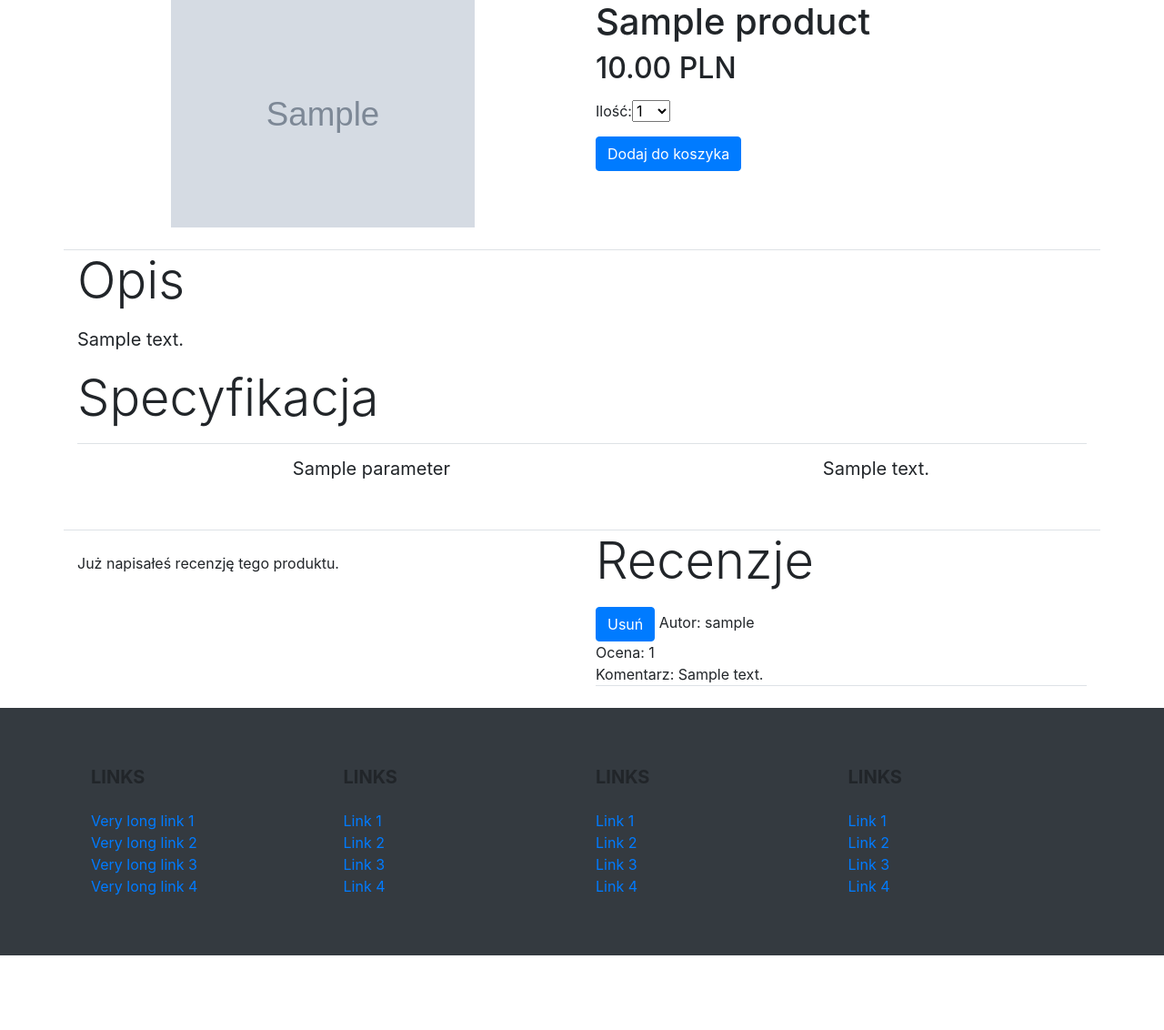
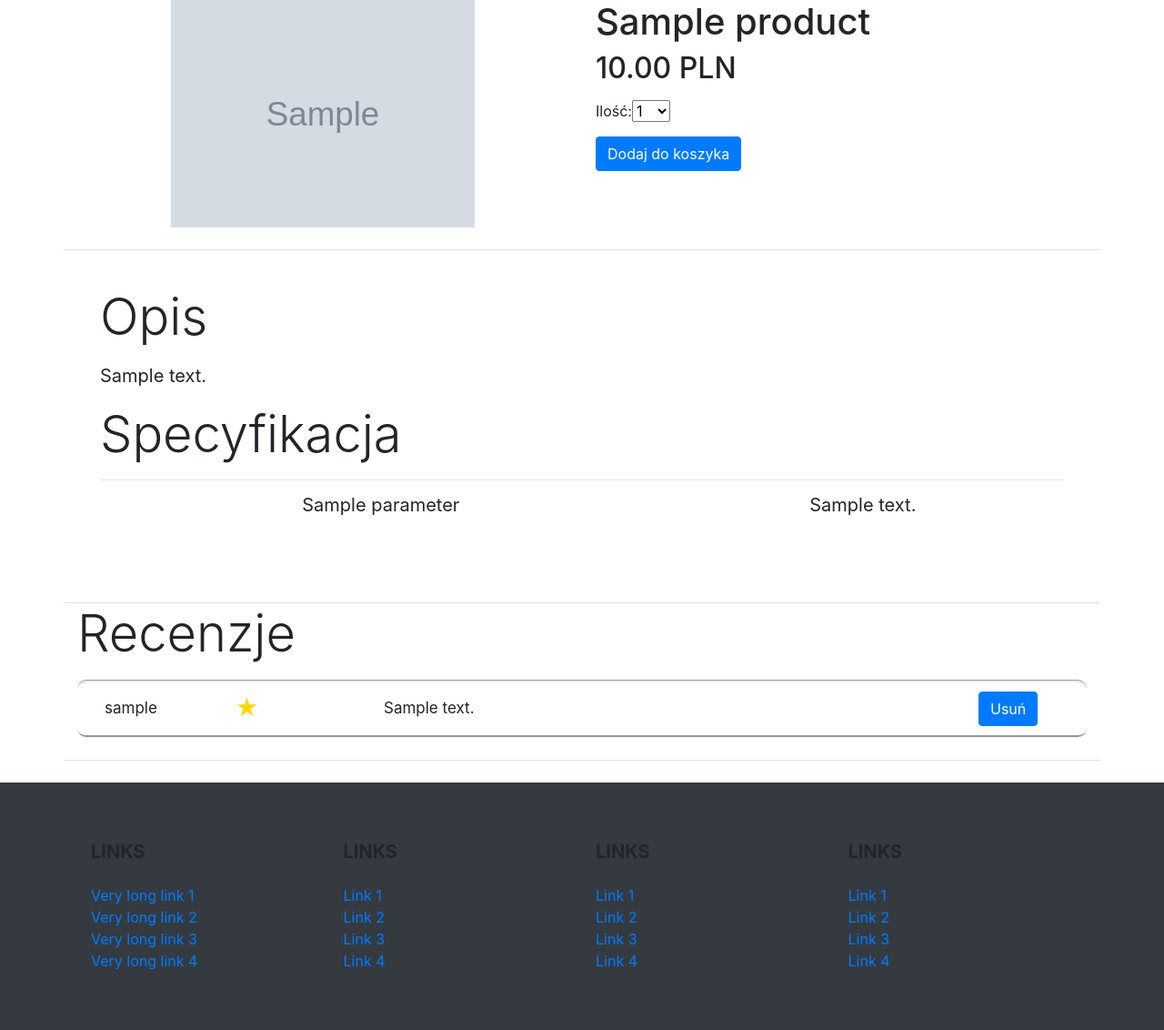
Before and after one commit to urszulasologub/webshop, a Django app: page /1/sample/ in a window 1280 px wide. Shown: the part 86-1218 px from the top of the page at 91% size. Before the commit the page ends 1136 px from the top, so only its background shows below. Run offline with Django 3.2, Linux system fonts and the light colour scheme; a user stored in the database is signed in; tables that the repository leaves empty hold one stand-in row (values such as "Sample post"); grey boxes marked "Sample" are stand-in pictures; parts of the project's set-up code (start-up, migrations or seed data) failed here and were passed over; some libraries are stand-ins or nearby versions.

Commit message:
Revievs added

```diff
--- a/webshop/shop/templates/shop/product/detail.html
+++ b/webshop/shop/templates/shop/product/detail.html
@@ -8,28 +8,88 @@
 {% block content %}
 
 <style>
-	  .img-fluid
-	  {
+	.img-fluid {
 		max-width: 100%;
 		height: 250px;
 	}
 
-	  #rozmiar-tekstu{
+	#rozmiar-tekstu {
 		font-size: 20px;
+
+	}
+
+	#autor {
+
+		font-size: 17px;
+		border-radius: 15px;
+		width: 20%;
+		max-width: 15%;
+		padding-left: 20px;
+
+	}
+
+	#ocena {
+
+		font-size: 25px;
+		border-radius: 15px;
+		color: gold;
+		width: 20%;
+		max-width: 15%;
+	}
+
+	#komentarz {
+
+		padding-right: 25px;
+		font-size: 17px;
+		border-radius: 15px;
+		width: 60%;
+	}
+
+
+	#recenzja {
+
+		padding: 10px;
+		border-radius: 10px;
+		display: flex;
+		/*justify-content: center; */
+		align-items: center;
+		/*
+		border-right-style: groove;
+		border-left-style: groove;
+		*/
+		border-top-style: groove;
+		border-bottom-style: groove;
+	}
+
+	#specyfikacja {
+		padding: 40px;
 	}
 
 	@media (max-width: 991px) {
-		.img-fluid
-		{
+		.img-fluid {
 			max-width: 100%;
 			height: 200px;
 		}
 
-		#foto
-		{
-			text-align: center!important;
+		#foto {
+			text-align: center !important;
 		}
 
+		#recenzja {
+			padding: 10px;
+			display: block;
+			border-radius: 10px;
+			align-items: center;
+			border-top-style: groove;
+			border-bottom-style: groove;
+		}
+
+		#komentarz {
+			padding-right: 25px;
+			font-size: 17px;
+			border-radius: 15px;
+			width: 100%
+		}
 
 	}
 </style>
@@ -52,7 +112,7 @@
 
 	</div>
 
-	<div class="col-md-12 border-top">
+	<div id="specyfikacja" class="col-md-12 border-top">
 		<p class="display-4">Opis</p>
 		<div id="rozmiar-tekstu">
 			{{ product.description|linebreaks }}
@@ -73,11 +133,12 @@
 	</div>
 
 	{% if recommendations %}
-		<div id="recommend" class="">
+	<div id="recommend" class="col-md-12 border-top mt-4">
 		<h3>Rekomendowane produkty</h3>
 		{% for item in recommendations %}
 		<br><a href="{% url 'shop:product_detail' item.id item.slug %}">
-					<img src="{% if item.image %}{{ item.image.url }}{% else %}{% static 'img/no-image.png' %}{% endif %}" height=200 width=250>
+			<img src="{% if item.image %}{{ item.image.url }}{% else %}{% static 'img/no-image.png' %}{% endif %}"
+				height=200 width=250>
 			<br>{{ item.name }}</a>
 		<br>{{ item.price }}
 
@@ -86,14 +147,50 @@
 	</div>
 	{% endif %}
 
+	<div id="recenzje" class="col-md-12 border-top mt-4">
+		<p class="display-4">Recenzje </p>
+		{% for review in reviews %}
+		<div id="recenzja">
 
-	<div id="recenzje" class="col-md-6 border-top mt-4">
+			<div id="autor"> {{ review.user.username }} </div><br>
+
+			{% if review.rating == 1 %}
+			<div id="ocena">★</div><br>
+			{% endif %}
+			{% if review.rating == 2 %}
+			<div id="ocena">★★</div><br>
+			{% endif %}
+			{% if review.rating == 3 %}
+			<div id="ocena">★★★</div><br>
+			{% endif %}
+			{% if review.rating == 4 %}
+			<div id="ocena">★★★★</div><br>
+			{% endif %}
+			{% if review.rating == 5 %}
+			<div id="ocena">★★★★★</div><br>
+			{% endif %}
+
+			<div id="komentarz"> {{ review.body }}</div>
+
+			{% if review.user == user %}
+			<a class="btn btn-primary" href="{% url 'shop:delete_review' review.id %}">Usuń</a>
+			{% endif %}
+
+		</div>
+		{% empty %}
+
+		<p>Nie ma jeszcze żadnych recenzji tego produktu. </p>
+		{% endfor %}
+
+	</div>
+
+	<div id="recenzje" class="col-md-12 border-top mt-4">
 		{% if user.is_authenticated %}
 		{% if users_reviews %}
-				<br>Już napisałeś recenzję tego produktu.
+		<!-- <br>Już napisałeś recenzję tego produktu. -->
 		{% else %}
 		{% if new_review %}
-					<h2>Pomyślnie dodano recenzję</h2>
+		<!-- <h2>Pomyślnie dodano recenzję</h2> -->
 		{% else %}
 		<p class="display-4">Dodaj nową recenzję </p>
 		<form action="" method="post">
@@ -104,28 +201,10 @@
 		{% endif %}
 		{% endif %}
 		{% else %}
-			<h4	class="text-center pt-4">Aby napisać własną recenzję musisz się zalogować.</h4>
+		<h4 class="text-center pt-4">Aby napisać własną recenzję musisz się zalogować.</h4>
 		{% endif %}
 	</div>
 
-	<div id="recenzje" class="col-md-6 border-top mt-4">
-		<p class="display-4">Recenzje </p>
-		{% for review in reviews %}
-		<div class="comment border-bottom">
-			{% if review.user == user %}
-				<a class="btn btn-primary" href="{% url 'shop:delete_review' review.id %}">Usuń</a>
-			{% endif %}
-
-			<span>Autor: {{ review.user.username }}</span><br>
-			<span>Ocena: {{ review.rating }}</span><br>
-			<span>Komentarz: {{ review.body }}</span>
 
 </div>
-		{% empty %}
-
-		<p>Nie ma jeszcze żadnych recenzji tego produktu. </p>
-		{% endfor %}
-
-	</div>
-</div>
 {% endblock %}
```
Also changed, not shown: webshop/shop/migrations/0002_product_producer.py (deleted), webshop/shop/migrations/0003_parameter.py (deleted), webshop/shop/migrations/0004_description.py (deleted), webshop/shop/migrations/0005_auto_20191119_1753.py (deleted). Lines whose indentation alone changed are shown as unchanged.
